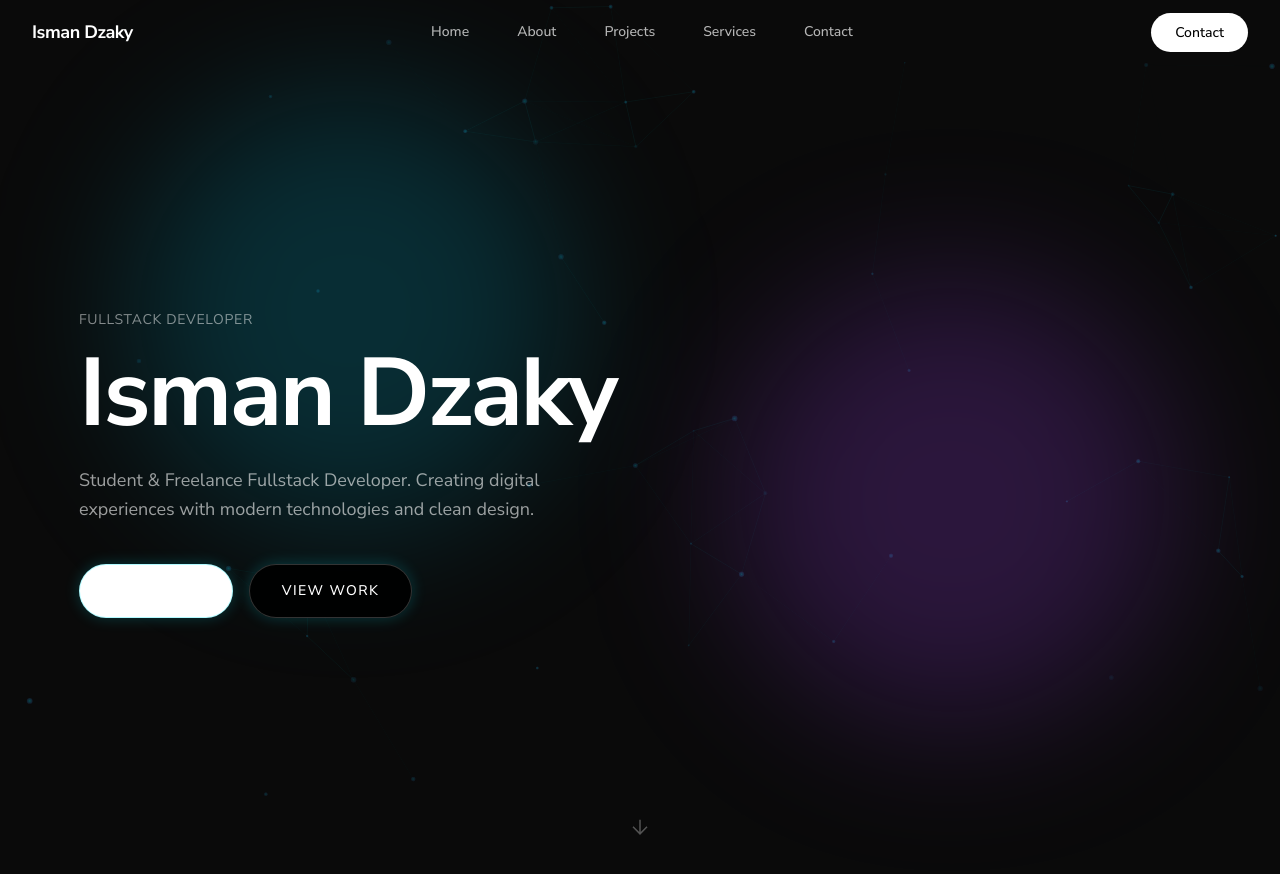
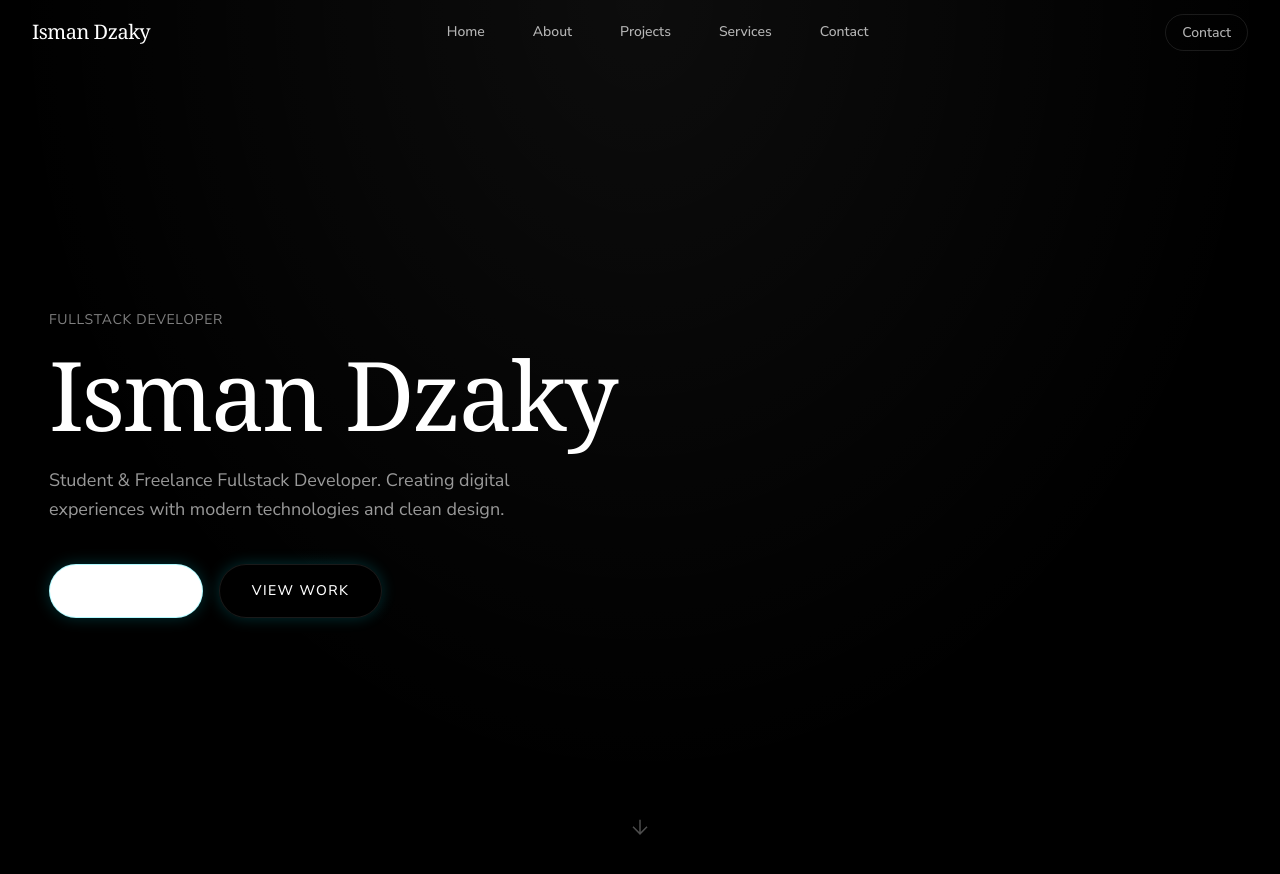
Before and after one commit to jeckdevL/portowebjeckdev, a Next.js app: page / in a window 1280 px wide. Shown: the top 874 px of the page. Built offline with nearby package versions, Linux system fonts and the light colour scheme.

Commit message:
feat: update theme to resend-style dark mode

```diff
--- a/src/app/globals.css
+++ b/src/app/globals.css
@@ -5,36 +5,16 @@
 
 
 :root {
-  /* Bento Portfolio color scheme - Minimalist & Elegant */
-  --token-black: #0a0a0a;
-  --token-dark-gray: #1a1a1a;
-  --token-mid-gray: #666666;
-  --token-light-gray: #999999;
-  --token-white: #ffffff;
-  --token-off-white: #f5f5f5;
-
-  /* Subtle accent for highlights */
-  --token-accent: #ffffff;
-  --token-accent-subtle: rgba(255, 255, 255, 0.1);
-
-  /* Semantic colors */
-  --background: #0a0a0a;
-  --background-elevated: #1a1a1a;
+  --background: #000000;
   --foreground: #ffffff;
-  --foreground-muted: rgba(255, 255, 255, 0.7);
-  --foreground-subtle: rgba(255, 255, 255, 0.5);
-  --foreground-faint: rgba(255, 255, 255, 0.2);
-
-  /* Border colors */
-  --border-subtle: rgba(255, 255, 255, 0.1);
-  --border-medium: rgba(255, 255, 255, 0.2);
-  --border-strong: rgba(255, 255, 255, 0.3);
+  --font-sans: 'Georgia, Cambria, "Times New Roman", Times, serif';
+  --font-mono: var(--font-geist-mono);
 }
 
 @theme inline {
   --color-background: var(--background);
   --color-foreground: var(--foreground);
-  --font-sans: 'Nunito Sans', Arial, Helvetica, sans-serif;
+  --font-sans: 'Georgia, Cambria, "Times New Roman", Times, serif';
   --font-mono: var(--font-geist-mono);
 }
 
--- a/src/components/canvas/Hero3D.tsx
+++ b/src/components/canvas/Hero3D.tsx
@@ -1,6 +1,7 @@
 'use client';
 
 import { Suspense } from 'react';
+import { Environment } from '@react-three/drei';
 import ThreeCanvas from './ThreeCanvas';
 import HeroModel from './HeroModel';
 import SceneEffects from './SceneEffects';
@@ -8,9 +9,10 @@ import SceneEffects from './SceneEffects';
 export default function Hero3D() {
   return (
     <ThreeCanvas className="w-full h-full">
-      <ambientLight intensity={0.5} />
-      <directionalLight position={[5, 5, 5]} intensity={1} />
-      <pointLight position={[-5, -5, -5]} intensity={0.5} color="#8A2BE2" />
+      <ambientLight intensity={0.2} />
+      <directionalLight position={[10, 10, 10]} intensity={1} color="#ffffff" />
+      <directionalLight position={[-10, -10, -10]} intensity={0.5} color="#ffffff" />
+      <Environment preset="city" />
       <Suspense fallback={null}>
         <HeroModel />
         <SceneEffects />
--- a/src/components/canvas/SceneEffects.tsx
+++ b/src/components/canvas/SceneEffects.tsx
@@ -4,7 +4,6 @@ import { useRef, useMemo, useState, useEffect } from 'react';
 import { useFrame, useThree } from '@react-three/fiber';
 import * as THREE from 'three';
 
-// Particle effects for background
 export default function SceneEffects() {
   const { viewport } = useThree();
   const particlesRef = useRef<THREE.Points>(null);
@@ -14,25 +13,25 @@ export default function SceneEffects() {
     setMounted(true);
   }, []);
 
-  const particlesCount = 200;
+  const particlesCount = 80;
   const positions = useMemo(() => {
     if (!mounted) {
-      // Return static positions during SSR
       return new Float32Array(particlesCount * 3);
     }
 
     const pos = new Float32Array(particlesCount * 3);
     for (let i = 0; i < particlesCount; i++) {
-      pos[i * 3] = (Math.random() - 0.5) * viewport.width * 4;
-      pos[i * 3 + 1] = (Math.random() - 0.5) * viewport.height * 4;
-      pos[i * 3 + 2] = (Math.random() - 0.5) * 10;
+      pos[i * 3] = (Math.random() - 0.5) * viewport.width * 3;
+      pos[i * 3 + 1] = (Math.random() - 0.5) * viewport.height * 3;
+      pos[i * 3 + 2] = (Math.random() - 0.5) * 8;
     }
     return pos;
   }, [viewport, mounted]);
 
   useFrame((state) => {
     if (particlesRef.current) {
-      particlesRef.current.rotation.y = state.clock.elapsedTime * 0.01;
+      particlesRef.current.rotation.y = state.clock.elapsedTime * 0.005;
+      particlesRef.current.rotation.x = state.clock.elapsedTime * 0.002;
     }
   });
 
@@ -46,14 +45,14 @@ export default function SceneEffects() {
           itemSize={3}
           args={[positions, 3]}
         />
-    </bufferGeometry>
-        <pointsMaterial
-          size={0.02}
-          color="#00F0FF"
-          transparent
-          opacity={0.6}
-          sizeAttenuation
-        />
+      </bufferGeometry>
+      <pointsMaterial
+        size={0.015}
+        color="#ffffff"
+        transparent
+        opacity={0.15}
+        sizeAttenuation
+      />
     </points>
   );
 }
--- a/src/components/dom/HeroSection.tsx
+++ b/src/components/dom/HeroSection.tsx
@@ -38,7 +38,7 @@ export default function HeroSection() {
                initial={{ opacity: 0, y: 20 }}
                animate={{ opacity: 1, y: 0 }}
                transition={{ delay: 0.3 }}
-              className="text-5xl sm:text-6xl lg:text-8xl font-bold text-white mb-6 tracking-tight"
+               className="text-5xl sm:text-6xl lg:text-8xl font-serif text-white mb-6 tracking-tight"
              >
                {PERSONAL_INFO.shortName}
              </motion.h1>
@@ -66,7 +66,7 @@ export default function HeroSection() {
                </MagneticButton>
                <MagneticButton
                  href="#projects"
-                className="border border-white/20 text-white hover:bg-white hover:text-black rounded-full px-8 py-4 text-sm font-medium transition-all duration-300"
+                 className="border border-white/10 text-white hover:border-white/30 rounded-full px-8 py-4 text-sm font-medium transition-all duration-300"
                >
                  View Work
                </MagneticButton>
--- a/src/components/dom/Navbar.tsx
+++ b/src/components/dom/Navbar.tsx
@@ -41,7 +41,7 @@ export default function Navbar() {
                e.preventDefault();
                scrollTo('#home');
              }}
-            className="text-lg font-bold text-white tracking-tight"
+             className="text-xl font-serif text-white tracking-tight"
            >
              {PERSONAL_INFO.shortName}
            </a>
@@ -69,7 +69,7 @@ export default function Navbar() {
                href={PERSONAL_INFO.whatsapp}
                target="_blank"
                rel="noopener noreferrer"
-              className="px-6 py-2.5 bg-white text-black rounded-full text-sm font-medium hover:bg-white/90 transition-all duration-300"
+               className="px-4 py-2 text-white/70 hover:text-white transition-all duration-300 text-sm font-medium border border-white/10 rounded-full hover:border-white/30"
              >
                Contact
              </a>
--- a/src/components/ui/AnimatedBackground.tsx
+++ b/src/components/ui/AnimatedBackground.tsx
@@ -1,149 +1,12 @@
 'use client';
 
-import { useEffect, useRef } from 'react';
-import { motion } from 'framer-motion';
-
 export default function AnimatedBackground() {
-  const canvasRef = useRef<HTMLCanvasElement>(null);
-
-  useEffect(() => {
-    const canvas = canvasRef.current;
-    if (!canvas) return;
-
-    const ctx = canvas.getContext('2d');
-    if (!ctx) return;
-
-    canvas.width = window.innerWidth;
-    canvas.height = window.innerHeight;
-
-    const particles: Array<{
-      x: number;
-      y: number;
-      radius: number;
-      vx: number;
-      vy: number;
-      opacity: number;
-    }> = [];
-
-    const particleCount = 50;
-
-    // Initialize particles
-    for (let i = 0; i < particleCount; i++) {
-      particles.push({
-        x: Math.random() * canvas.width,
-        y: Math.random() * canvas.height,
-        radius: Math.random() * 2 + 1,
-        vx: (Math.random() - 0.5) * 0.5,
-        vy: (Math.random() - 0.5) * 0.5,
-        opacity: Math.random() * 0.5 + 0.2,
-      });
-    }
-
-    function animate() {
-      if (!canvas || !ctx) return;
-
-      ctx.clearRect(0, 0, canvas.width, canvas.height);
-
-      particles.forEach((particle, i) => {
-        particle.x += particle.vx;
-        particle.y += particle.vy;
-
-        // Wrap around edges
-        if (particle.x < 0) particle.x = canvas.width;
-        if (particle.x > canvas.width) particle.x = 0;
-        if (particle.y < 0) particle.y = canvas.height;
-        if (particle.y > canvas.height) particle.y = 0;
-
-        // Draw particle
-        ctx.beginPath();
-        ctx.arc(particle.x, particle.y, particle.radius, 0, Math.PI * 2);
-
-        const gradient = ctx.createRadialGradient(
-          particle.x,
-          particle.y,
-          0,
-          particle.x,
-          particle.y,
-          particle.radius * 2
-        );
-        gradient.addColorStop(0, `rgba(0, 240, 255, ${particle.opacity})`);
-        gradient.addColorStop(1, `rgba(138, 43, 226, 0)`);
-
-        ctx.fillStyle = gradient;
-        ctx.fill();
-
-        // Draw connections
-        particles.forEach((particle2, j) => {
-          if (i === j) return;
-
-          const dx = particle.x - particle2.x;
-          const dy = particle.y - particle2.y;
-          const distance = Math.sqrt(dx * dx + dy * dy);
-
-          if (distance < 150) {
-            ctx.beginPath();
-            ctx.strokeStyle = `rgba(0, 240, 255, ${(1 - distance / 150) * 0.2})`;
-            ctx.lineWidth = 0.5;
-            ctx.moveTo(particle.x, particle.y);
-            ctx.lineTo(particle2.x, particle2.y);
-            ctx.stroke();
-          }
-        });
-      });
-
-      requestAnimationFrame(animate);
-    }
-
-    animate();
-
-    const handleResize = () => {
-      canvas.width = window.innerWidth;
-      canvas.height = window.innerHeight;
-    };
-
-    window.addEventListener('resize', handleResize);
-
-    return () => {
-      window.removeEventListener('resize', handleResize);
-    };
-  }, []);
-
   return (
-    <>
-      <canvas
-        ref={canvasRef}
-        className="fixed inset-0 pointer-events-none z-0"
-        style={{ opacity: 0.4 }}
+    <div className="fixed inset-0 pointer-events-none z-0 bg-black">
+      {/* Subtle top-center radial gradient */}
+      <div
+        className="absolute inset-0 bg-[radial-gradient(ellipse_at_top,rgba(255,255,255,0.05)_0%,transparent_70%)]"
       />
-
-      {/* Animated gradient orbs */}
-      <motion.div
-        className="fixed top-20 left-20 w-96 h-96 bg-cyan-500/20 rounded-full blur-3xl pointer-events-none"
-        animate={{
-          x: [0, 100, 0],
-          y: [0, 50, 0],
-          scale: [1, 1.2, 1],
-        }}
-        transition={{
-          duration: 20,
-          repeat: Infinity,
-          ease: 'easeInOut',
-        }}
-      />
-
-      <motion.div
-        className="fixed bottom-20 right-20 w-96 h-96 bg-purple-500/20 rounded-full blur-3xl pointer-events-none"
-        animate={{
-          x: [0, -100, 0],
-          y: [0, -50, 0],
-          scale: [1, 1.3, 1],
-        }}
-        transition={{
-          duration: 25,
-          repeat: Infinity,
-          ease: 'easeInOut',
-        }}
-      />
-    </>
+    </div>
   );
 }
```
Also changed, not shown: src/components/canvas/HeroModel.tsx (+42 -52 lines). Lines whose indentation alone changed are shown as unchanged.
